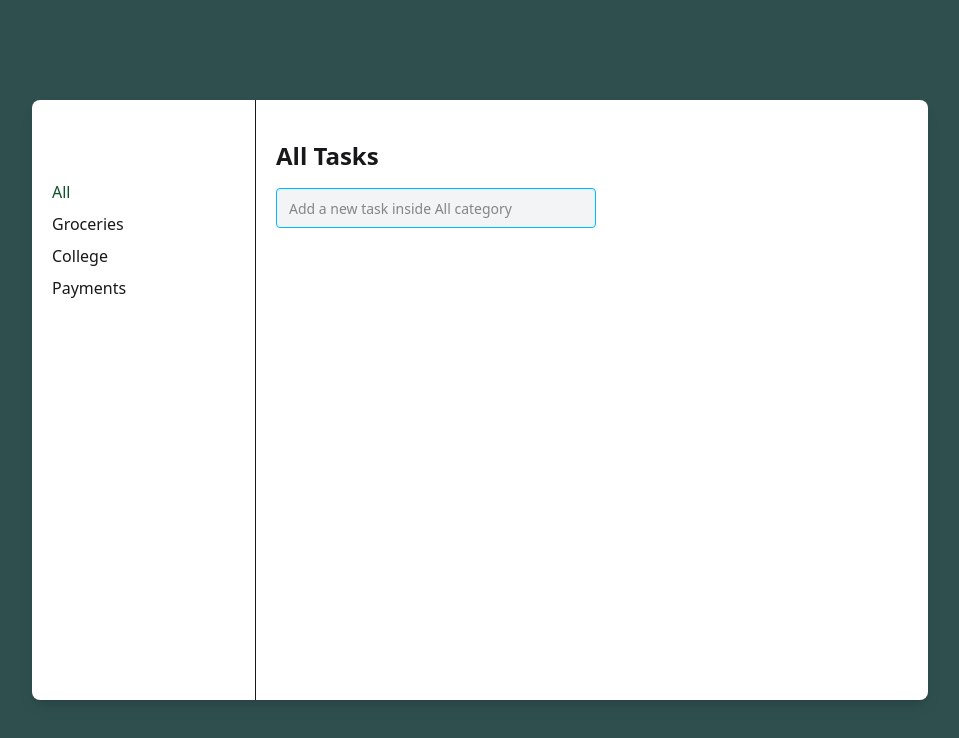
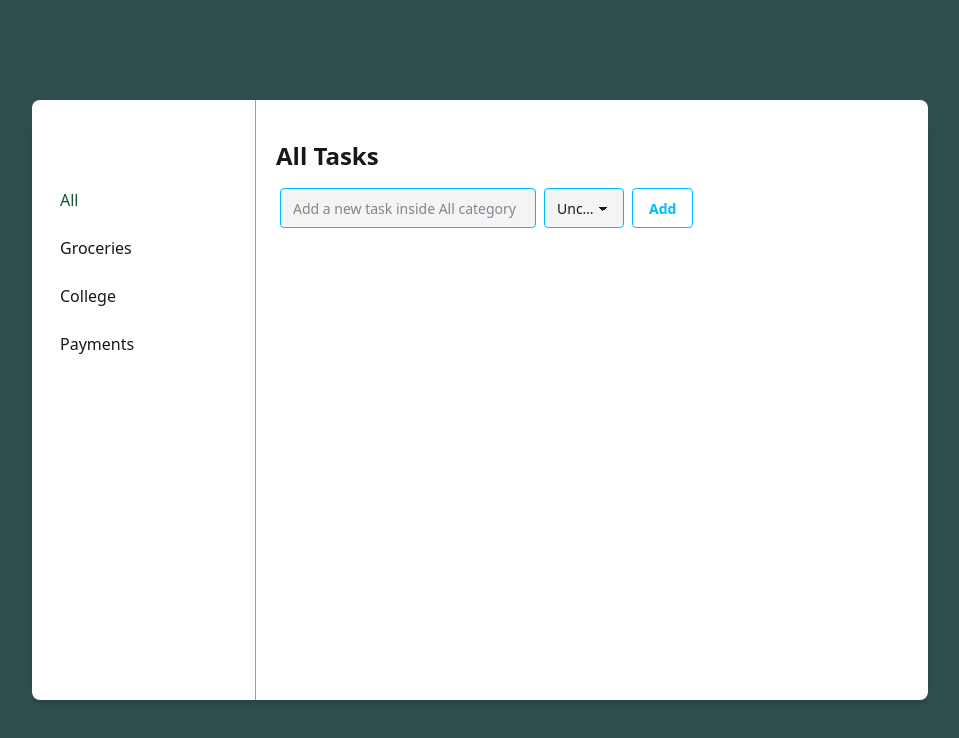
Before and after one commit to zara-j/Todo-APP, a React (Vite) app: page / in a window 1280 px wide. Shown: the top 738 px of the page, without its empty margins (160-1119 px from the left). Built offline with nearby package versions, Linux system fonts and the light colour scheme.

Commit message:
feat: add general styles

```diff
--- a/src/App.tsx
+++ b/src/App.tsx
@@ -1,98 +1,60 @@
 import { useState } from "react";
 import Tasks from "./components/Tasks";
+import Sidebar from "./components/Sidebar";
+import TaskItem from "./components/TaskItem";
 
-interface Itask {
+export type Category = "Uncategorized" | "Groceries" | "College" | "Payments";
+export type CategoryFilter = Category | "All";
+export type Itask = {
   id: number;
   task: string;
-  category: string;
+  category: Category;
 }
 const App = () => {
   const [task, setTask] = useState<string>("");
   const [todos, setTodos] = useState<Itask[]>([]);
+  const [category, setCategory] = useState<Category>("Uncategorized");
+  const [selectedCategory, setSelectedCategory] = useState<CategoryFilter>("All");
 
-  const handleAddTask = () => {
+  const addTaskHandler = () => {
+    if (!task.trim()) return;
     const newTask: Itask = {
       id: Date.now(),
       task,
-      category: "all",
+      category,
     };
     setTodos([...todos, newTask]);
     setTask("");
+    setCategory("Uncategorized");
   };
+  const deleteTaskHandler = (taskId: number) => {
+    setTodos(todos.filter((t) => t.id !== taskId));
+  };
+
+  const filteredTasks =
+    selectedCategory === "All"
+      ? todos
+      : todos.filter((t) => t.category === selectedCategory);
 
   return (
     <div className="min-h-screen flex items-center justify-center p-4">
       <div className="container flex flex-col lg:flex-row max-w-full lg:max-w-4xl h-screen lg:h-[600px] bg-white rounded-lg shadow-lg overflow-hidden">
-        {/* aside for larger screens */}
-        <aside className="w-full lg:w-1/4 border-r hidden lg:block">
-          <ul className="py-20 mx-auto px-5 flex flex-col gap-2 group-hover:bg-emerald-700">
-            <li className="text-green-900 hover:bg-emerald-700">All</li>
-            <li className=" hover:bg-emerald-700">Groceries</li>
-            <li className=" hover:bg-emerald-700">College</li>
-            <li className=" hover:bg-emerald-700">Payments</li>
-          </ul>
-        </aside>
-        {/* aside for mobile devices */}
-        <div className="drawer block lg:hidden">
-          <input id="my-drawer" type="checkbox" className="drawer-toggle" />
-          <div className="drawer-content">
-            <label
-              htmlFor="my-drawer"
-              className="btn drawer-button absolute left-2 top-2"
-            >
-              <svg
-                xmlns="http://www.w3.org/2000/svg"
-                className="h-5 w-5"
-                fill="none"
-                viewBox="0 0 24 24"
-                stroke="currentColor"
-              >
-                <path
-                  strokeLinecap="round"
-                  strokeLinejoin="round"
-                  strokeWidth="2"
-                  d="M4 6h16M4 12h16M4 18h16"
-                />
-              </svg>
-            </label>
-          </div>
-          <div className="drawer-side z-20">
-            <label
-              htmlFor="my-drawer"
-              aria-label="close sidebar"
-              className="drawer-overlay"
-            ></label>
-            <div className="menu p-4 w-80 min-h-full bg-base-200 text-lg relative">
-              <label
-                htmlFor="my-drawer"
-                className="btn btn-sm btn-circle btn-ghost absolute right-2 top-2 text-xl"
-              >
-                &times;
-              </label>
-              <ul className="py-20 flex flex-col gap-2 px-5">
-                <li className="text-green-900 hover:bg-emerald-700">All</li>
-                <li className="hover:bg-emerald-700">Groceries</li>
-                <li className="hover:bg-emerald-700">College</li>
-                <li className="hover:bg-emerald-700">Payments</li>
-              </ul>
-            </div>
-          </div>
-        </div>
-
+        <Sidebar
+          selectedCategory={selectedCategory}
+          setSelectedCategory={setSelectedCategory}
+        />
         <main className="w-full lg:w-3/4 pt-20 lg:pt-10 px-5">
           <h1 className="text-2xl font-bold mb-4">All Tasks</h1>
-          <Tasks task={task} setTask={setTask} handleAddTask={handleAddTask} />
+          <Tasks
+            task={task}
+            setTask={setTask}
+            category={category}
+            setCategory={setCategory}
+            addTaskHandler={addTaskHandler}
+          />
           <ul className="mt-4 space-y-2">
-            {todos.map((t) => (
-              <li
-                key={t.id}
-                className="flex justify-between items-center p-2 rounded"
-              >
-                <span>{t.task}</span>
-                <span className="bg-red-500 text-white px-2 py-1 text-sm rounded">
-                  {t.category}
-                </span>
-              </li>
+            {filteredTasks.map((t) => (
+              <TaskItem t={t} deleteTaskHandler={deleteTaskHandler} />
             ))}
           </ul>
         </main>
--- /dev/null
+++ b/src/components/Sidebar.tsx
@@ -0,0 +1,73 @@
+import type { CategoryFilter } from "../App";
+
+interface ISidebarProps {
+  selectedCategory: CategoryFilter;
+  setSelectedCategory: (category: CategoryFilter) => void
+}
+
+const Sidebar = (props: ISidebarProps) => {
+  return (
+    <>
+      {/* aside for larger screens */}
+      <aside className="w-full lg:w-1/4 border-r border-r-gray-400 hidden lg:block">
+        <ul className="py-20 mx-auto px-5 flex flex-col gap-2">
+          <li className="text-green-900 hover:bg-emerald-700 rounded-lg p-2">All</li>
+          <li className=" hover:bg-emerald-700 rounded-lg p-2">Groceries</li>
+          <li className=" hover:bg-emerald-700 rounded-lg p-2">College</li>
+          <li className=" hover:bg-emerald-700 rounded-lg p-2">Payments</li>
+        </ul>
+      </aside>
+      {/* aside for mobile devices */}
+      <aside className="drawer block lg:hidden">
+        <input id="my-drawer" type="checkbox" className="drawer-toggle" />
+        <div className="drawer-content">
+          <label
+            htmlFor="my-drawer"
+            className="btn drawer-button absolute left-2 top-2"
+          >
+            <svg
+              xmlns="http://www.w3.org/2000/svg"
+              className="h-5 w-5"
+              fill="none"
+              viewBox="0 0 24 24"
+              stroke="currentColor"
+            >
+              <path
+                strokeLinecap="round"
+                strokeLinejoin="round"
+                strokeWidth="2"
+                d="M4 6h16M4 12h16M4 18h16"
+              />
+            </svg>
+          </label>
+        </div>
+        <div className="drawer-side z-20">
+          <label
+            htmlFor="my-drawer"
+            aria-label="close sidebar"
+            className="drawer-overlay"
+          ></label>
+          <div className="menu p-4 w-80 min-h-full bg-base-200 text-lg relative">
+            <label
+              htmlFor="my-drawer"
+              className="btn btn-sm btn-circle btn-ghost absolute right-2 top-2 text-xl"
+            >
+              &times;
+            </label>
+            <ul className="py-20 flex flex-col gap-2 px-5">
+            {["All", "Groceries", "College", "Payments"].map((cat)=> (
+              <li
+              className="hover:bg-emerald-700 rounded-lg p-2"
+              onClick={() => props.setSelectedCategory(cat as CategoryFilter)}>
+               {cat}
+              </li>
+            ))}
+            </ul>
+          </div>
+        </div>
+      </aside>
+    </>
+  );
+};
+
+export default Sidebar;
--- /dev/null
+++ b/src/components/TaskItem.tsx
@@ -0,0 +1,42 @@
+import type { Itask } from "../App";
+
+interface ITaskProps {
+  t: Itask;
+  deleteTaskHandler: (id: number) => void;
+}
+const TaskItem = (props: ITaskProps) => {
+  const categoryColors = {
+    Uncategorized: "bg-gray-500",
+    Groceries: "bg-green-500",
+    College: "bg-blue-500",
+    Payments: "bg-purple-500",
+  };
+  return (
+    <li
+      key={props.t.id}
+      className="grid grid-cols-3 gap-5 items-center p-2 rounded"
+    >
+      <span>{props.t.task}</span>
+      <span
+        className={`${
+          categoryColors[props.t.category]
+        } text-white w-36 mx-3 px-2 py-1 text-sm rounded`}
+      >
+        {props.t.category}
+      </span>
+      <button
+        onClick={() => props.deleteTaskHandler(props.t.id)}
+        className="w-4 h-4"
+      >
+        <svg xmlns="http://www.w3.org/2000/svg" viewBox="0 0 448 512">
+          <path
+            fill="#d72323"
+            d="M135.2 17.7L128 32 32 32C14.3 32 0 46.3 0 64S14.3 96 32 96l384 0c17.7 0 32-14.3 32-32s-14.3-32-32-32l-96 0-7.2-14.3C307.4 6.8 296.3 0 284.2 0L163.8 0c-12.1 0-23.2 6.8-28.6 17.7zM416 128L32 128 53.2 467c1.6 25.3 22.6 45 47.9 45l245.8 0c25.3 0 46.3-19.7 47.9-45L416 128z"
+          />
+        </svg>
+      </button>
+    </li>
+  );
+};
+
+export default TaskItem;
--- a/src/components/Tasks.tsx
+++ b/src/components/Tasks.tsx
@@ -1,16 +1,25 @@
+import type { Category } from "../App";
+
 interface ITaskProps {
   task: string;
   setTask: (task: string) => void;
-  handleAddTask: () => void;
+  category: Category;
+  setCategory: (category: Category) => void;
+  addTaskHandler: () => void;
 }
 
 const Tasks = (props: ITaskProps) => {
   const handleKeyDown = (e: React.KeyboardEvent<HTMLInputElement>) => {
     if (e.key === "Enter") {
-      props.handleAddTask();
+      props.addTaskHandler();
     }
   };
+  const handleClick = (e: React.MouseEvent<HTMLButtonElement>) => {
+    e.preventDefault();
+     props.addTaskHandler();
+  }
   return (
+    <>
       <input
         type="text"
         name="task"
@@ -18,8 +27,23 @@ const Tasks = (props: ITaskProps) => {
         onChange={(e) => props.setTask(e.target.value)}
         onKeyDown={handleKeyDown}
         placeholder="Add a new task inside All category"
-      className="input input-info bg-gray-100"
+        className="lg:w-64 w-46 input input-info bg-gray-100 mx-1"
       />
+      <select
+        value={props.category}
+        onChange={(e) => props.setCategory(e.target.value as Category)}
+        className="select w-20 select-info bg-gray-100 mx-1"
+      >
+        <option value="Uncategorized">Uncategorized</option>
+        <option value="Groceries">Groceries</option>
+        <option value="College">College</option>
+        <option value="Payments">Payments</option>
+      </select>
+      <button
+      className="mx-1 btn btn-outline btn-info"
+      onClick={handleClick}
+      >Add</button>
+    </>
   );
 };
 
--- a/tsconfig.app.json
+++ b/tsconfig.app.json
@@ -19,7 +19,6 @@
     "strict": true,
     "noUnusedLocals": true,
     "noUnusedParameters": true,
-    "erasableSyntaxOnly": true,
     "noFallthroughCasesInSwitch": true,
     "noUncheckedSideEffectImports": true
   },
```
Also changed, not shown: src/components/Category.tsx (deleted), 1 other file (tests, documents, lock files or other folders). Lines whose indentation alone changed are shown as unchanged.
